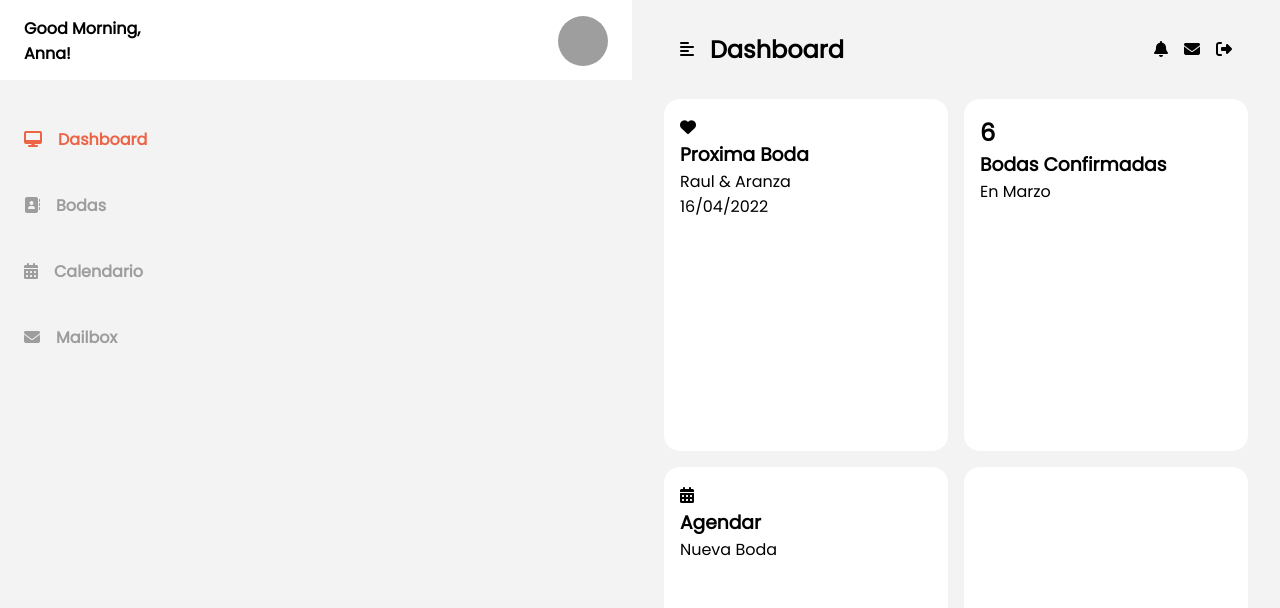
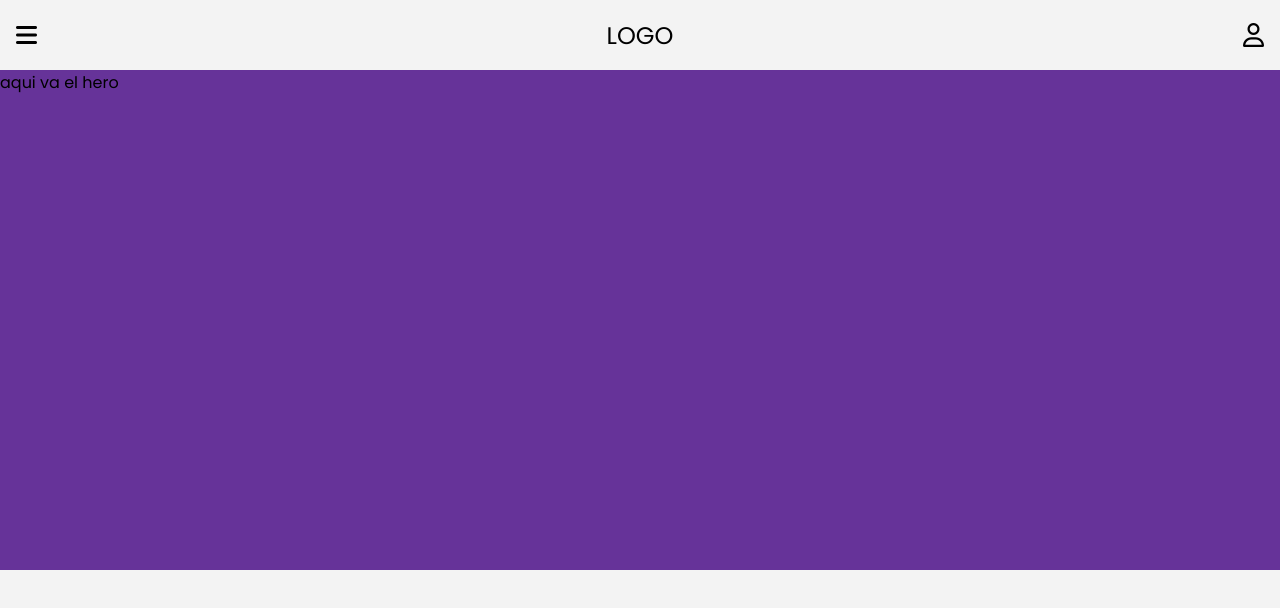
Before and after one commit to noeaviles/crm-bodas, a React (Create React App) app: page / in a window 1280 px wide. Shown: the top 608 px of the page. Built offline with nearby package versions, Linux system fonts and the light colour scheme; grey boxes are pictures that could not be loaded.

Commit message:
✨[30/03/2022] - Integramos la landing page al proyecto

```diff
--- a/src/App.js
+++ b/src/App.js
@@ -1,23 +1,25 @@
 import {BrowserRouter, Routes,Route} from 'react-router-dom';
 import Main from './components/Main';
-import Home from './routes/Home';
+import DashboardHome from './routes/DashboardHome';
 import Bodas from './routes/Bodas';
 import Calendario from './routes/Calendario';
 import Mailbox from './routes/Mailbox';
 import NotFound from './routes/NotFound';
-import Login from './components/Login';
+import Home from './routes/Home'
+
 function App() {
 
   return (
     <>
       <BrowserRouter>
           <Routes>
-              <Route path='/' element={ <Main/> }>
-                  <Route index element={ <Home/> }/>
-                  <Route path="bodas" element={ <Bodas/> }/>
-                  <Route path='calendario' element={ <Calendario/> }/>
-                  <Route path='mailbox' element={ <Mailbox/> }/>
-                  <Route path='*' element={ <NotFound/> }/>
+              <Route path='/' element={ <Home/> } />
+              <Route path='/dashboard' element={ <Main/> }>
+                <Route index element={ <DashboardHome /> }/>
+                <Route path="bodas" element={ <Bodas/> }/>
+                <Route path='calendario' element={ <Calendario/> }/>
+                <Route path='mailbox' element={ <Mailbox/> }/>
+                <Route path='*' element={ <NotFound/> }/>
               </Route>
           </Routes>
       </BrowserRouter>
--- /dev/null
+++ b/src/components/hero.jsx
@@ -0,0 +1,11 @@
+import React from 'react';
+
+const Hero = () => {
+  return (
+    <div className='heroHome'>
+      aqui va el hero
+    </div>
+  );
+}
+
+export default Hero;
--- /dev/null
+++ b/src/routes/Home.jsx
@@ -0,0 +1,19 @@
+import React from 'react';
+import Hero from '../components/hero'
+
+const Home = () => {
+  return (
+    <div className='wrapper_body'>
+      <nav className='wrapper_body-menu'>
+        <div>
+          <i className="fa-solid fa-bars"></i>
+        </div>
+        <div>LOGO</div>
+        <div><i className="fa-regular fa-user"></i></div>
+      </nav>
+      <Hero />
+    </div>
+  );
+}
+
+export default Home;
--- /dev/null
+++ b/src/styles/home/globa.scss
@@ -0,0 +1,11 @@
+.wrapper_body {
+
+  &-menu {
+    min-height: 70px;
+    display: flex;
+    justify-content: space-between;
+    align-items: center;
+    padding: 0.5rem 1rem;
+    font-size: 1.5rem;
+  }
+}
--- /dev/null
+++ b/src/styles/home/hero.scss
@@ -0,0 +1,4 @@
+.heroHome {
+  height: 500px;
+  background-color: rebeccapurple;
+}
--- a/src/styles/main.scss
+++ b/src/styles/main.scss
@@ -1,3 +1,5 @@
 @import 'utilities/mixins';
 @import 'utilities/variables';
 @import 'global/body.scss';
+@import 'home/globa.scss';
+@import 'home/hero.scss';
```
Also changed, not shown: src/routes/DashboardHome.js (renamed from src/routes/Home.js).
